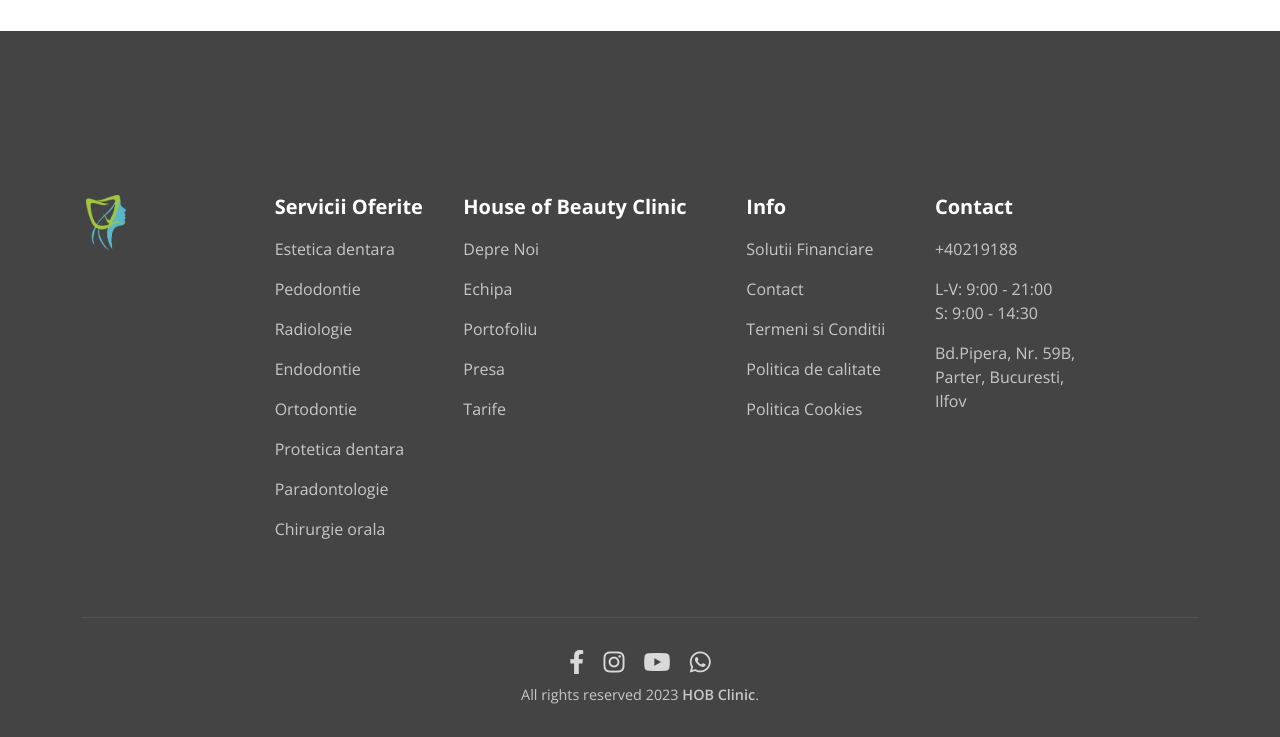
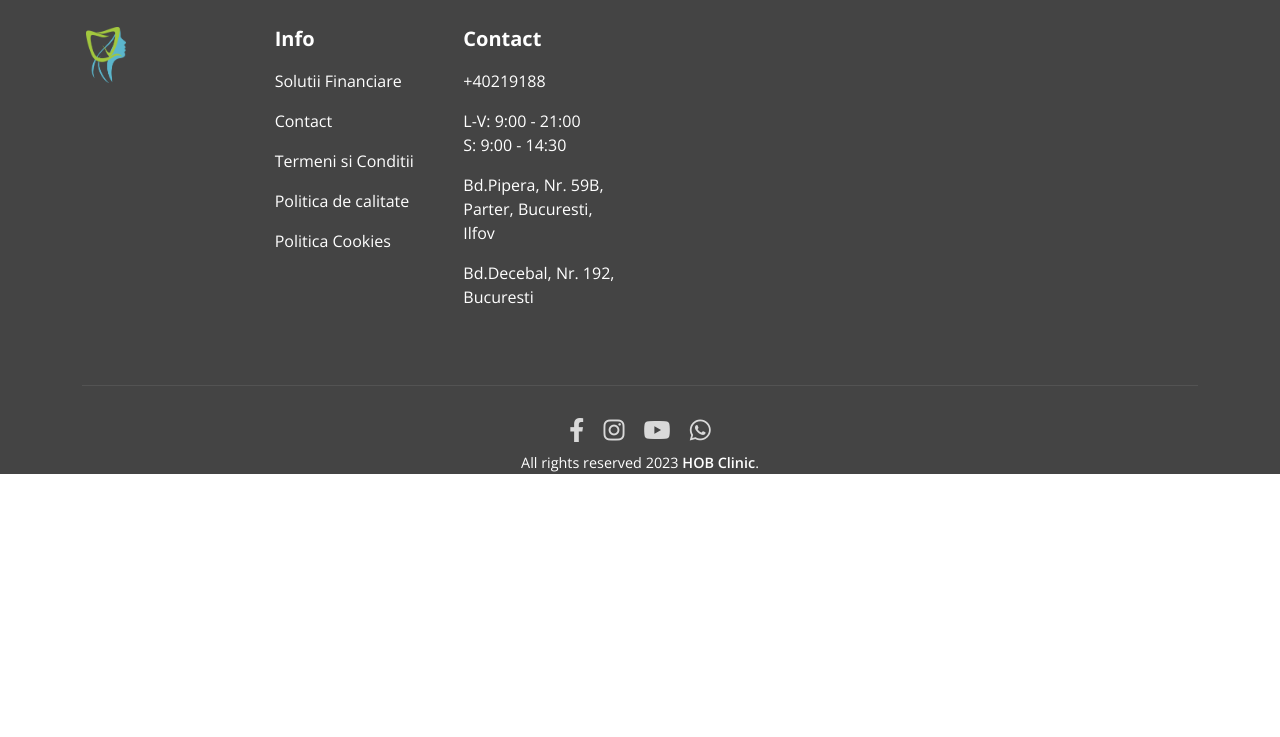
Before and after one commit to Fleek254/site-hob, a CodeIgniter app: page /site/index.php/pages/cases in a window 1280 px wide. Shown: the part 3000-3737 px from the top of the page. After the commit the page ends 3474 px from the top, so only its background shows below. Run offline with CodeIgniter, Linux system fonts and the light colour scheme.

Commit message:
footer fix and slider cazuri page

```diff
--- a/application/views/modules/ro/footer.php
+++ b/application/views/modules/ro/footer.php
@@ -43,56 +43,7 @@
 			<div class="col-md-2 col-12 mt-md-0 mt-2">
 				<img src="<?= base_url('assets/images/logomob.png') ?>" alt="Logo" class="img-fluid d-none d-md-block" style="max-width:40px;">
 			</div>
-			<div class="col-md-2 mt-md-0 mt-3">
-				<p class="footer-hob-menu-title">Servicii Oferite</p>
-				<ul class="footer-hob-menu-list">
-					<li>
-						<a href="/est.html" class="footer-menu-item">Estetica dentara</a>
-					</li>
-					<li>
-						<a href="/pedo.html" class="footer-menu-item">Pedodontie</a>
-					</li>
-					<li>
-						<a href="/radio.html" class="footer-menu-item">Radiologie</a>
-					</li>
-					<li>
-						<a href="/endo.html" class="footer-menu-item">Endodontie</a>
-					</li>
-					<li>
-						<a href="/orto.html" class="footer-menu-item">Ortodontie</a>
-					</li>
-					<li>
-						<a href="/prot.html" class="footer-menu-item">Protetica dentara</a>
-					</li>
-					<li>
-						<a href="/para.html" class="footer-menu-item">Paradontologie</a>
-					</li>
-					<li>
-						<a href="/serv1.html" class="footer-menu-item">Chirurgie orala</a>
-					</li>
-				</ul>
-			</div>
 
-			<div class="col-md-3 mt-md-0 mt-3">
-				<p class="footer-hob-menu-title">House of Beauty Clinic</p>
-				<ul class="footer-hob-menu-list">
-					<li>
-						<a href="#" class="footer-menu-item">Depre Noi</a>
-					</li>
-					<li>
-						<a href="/echipa.html" class="footer-menu-item">Echipa</a>
-					</li>
-					<li>
-						<a href="/cazuri.html" class="footer-menu-item">Portofoliu</a>
-					</li>
-					<li>
-						<a href="#" class="footer-menu-item">Presa</a>
-					</li>
-					<li>
-						<a href="/preturi.html" class="footer-menu-item">Tarife</a>
-					</li>
-				</ul>
-			</div>
 
 			<div class="col-md-2 mt-md-0 mt-3">
 				<p class="footer-hob-menu-title">Info</p>
@@ -126,6 +77,9 @@
 					</li>
 					<li>
 						<a href="#" class="footer-menu-item">Bd.Pipera, Nr. 59B, Parter, Bucuresti, Ilfov</a>
+					</li>
+					<li>
+						<a href="#" class="footer-menu-item">Bd.Decebal, Nr. 192, Bucuresti</a>
 					</li>
 				</ul>
 			</div>
--- a/application/views/pages/ro/cases.php
+++ b/application/views/pages/ro/cases.php
@@ -7,8 +7,8 @@
 <div class="container">
 	<div class="row">
 		<div class="col-lg-12 col-md-12 text-center mt-3">
-			<h2 class="inner-service-title">Portofoliu <span class="accent-hob">HoB Clinic</span></h2>
-			<p>Dovada muncii noastre se reflectă în zâmbetele pacienților</p>
+			<h2 class="inner-service-title accent-hob">Portofoliul <span class="accent-hob">HoB Clinic</span></h2>
+			<!-- <p>Dovada muncii noastre se reflectă în zâmbetele pacienților</p> -->
 		</div>
 	</div>
 </div>
@@ -115,12 +115,6 @@
 			</div>
 		</div>
 
-		<div class="row mt-md-5 mt-3">
-			<div class="col-md-12 mt-md-5">
-				<h2 class="inner-service-title">Cazurile HoB Clinic</h2>
-			</div>
-		</div>
-
 		<div class="row mt-5">
 			<div class="col-md-12 col-12">
 				<h5 class="">Fatete Dentare</h5>
--- a/assets/css/responsive.css
+++ b/assets/css/responsive.css
@@ -35,6 +35,21 @@
 .extra-margin{
   margin-top: -5rem!important;
 }
+
+.inner-service-title {
+  font-size: 32px!important;
+  text-align: center;
+}
+
+.case-slider img{
+  max-width: 210px!important;
+  margin: auto;
+}
+
+.footer-section {
+  padding-top: 0rem!important;
+}
+
 }
 
 @media (min-width: 443px) and (max-width: 575px){
--- a/assets/css/style.css
+++ b/assets/css/style.css
@@ -393,7 +393,7 @@ h6 {
   padding: 8px 0;
   color: #fff;
   transition: opacity 200ms, transform 200ms;
-  opacity: 0.7;
+  opacity: 1;
 }
 
 .footer-menu-item:hover {
@@ -1037,7 +1037,6 @@ h6 {
 
 .footer-section {
   z-index: 2;
-  padding: 2rem 0;
   /* background-image: url("../images/ftr-bg.png"); */
   background-color: #444444;
   background-size: cover;
@@ -1071,7 +1070,7 @@ h6 {
   font-size: 0.9rem;
   font-weight: 400;
   color: #fff;
-  opacity: 0.7;
+  opacity: 1;
   line-height: 140%;
 }
 .footer-section .ftr-txt p a {
--- a/assets/js/config.js
+++ b/assets/js/config.js
@@ -314,7 +314,7 @@ $('.case-slider').slick({
       breakpoint: 480,
       settings: {
         arrows: false,
-        dots: false,
+        dots: true,
         centerMode: false,
         centerPadding: '10px',
         slidesToShow: 1
```
